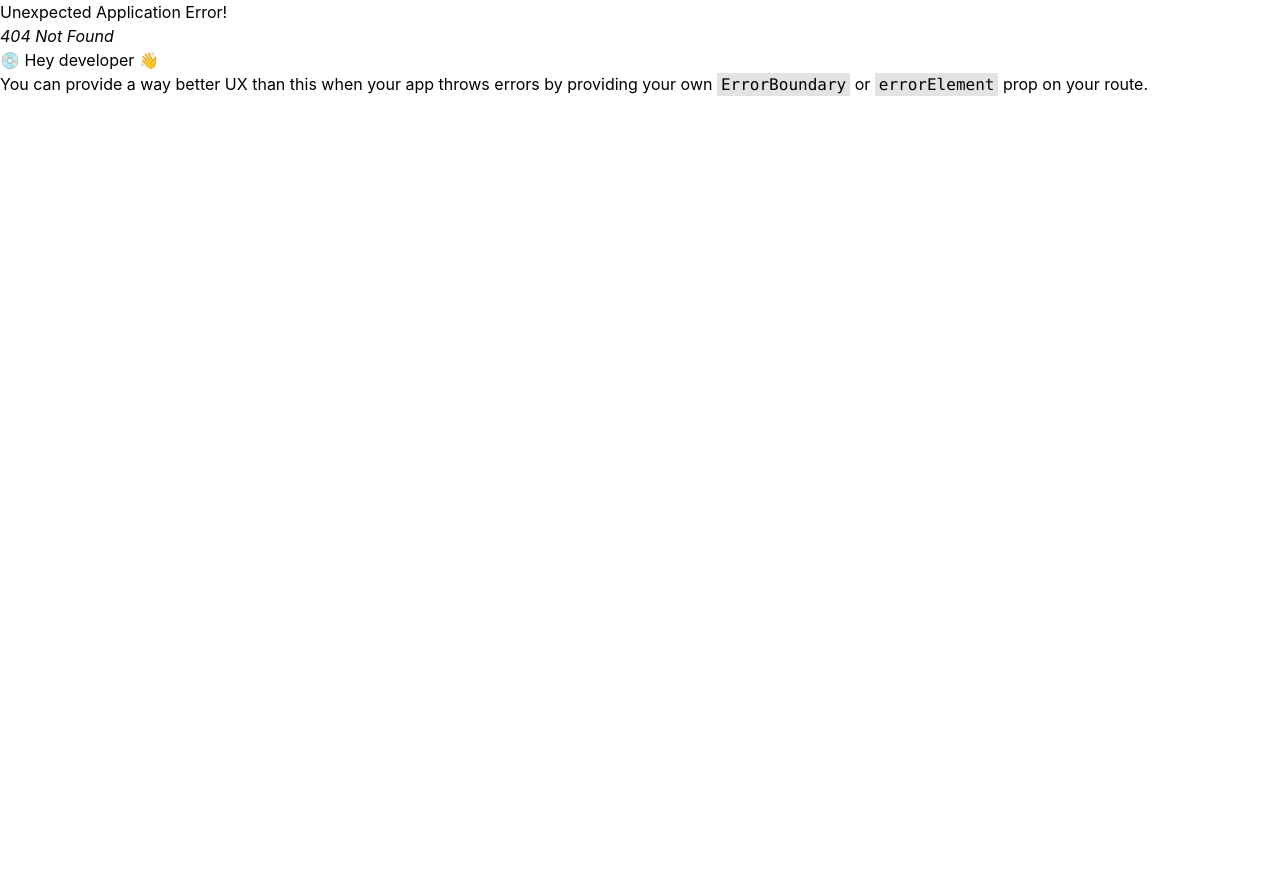
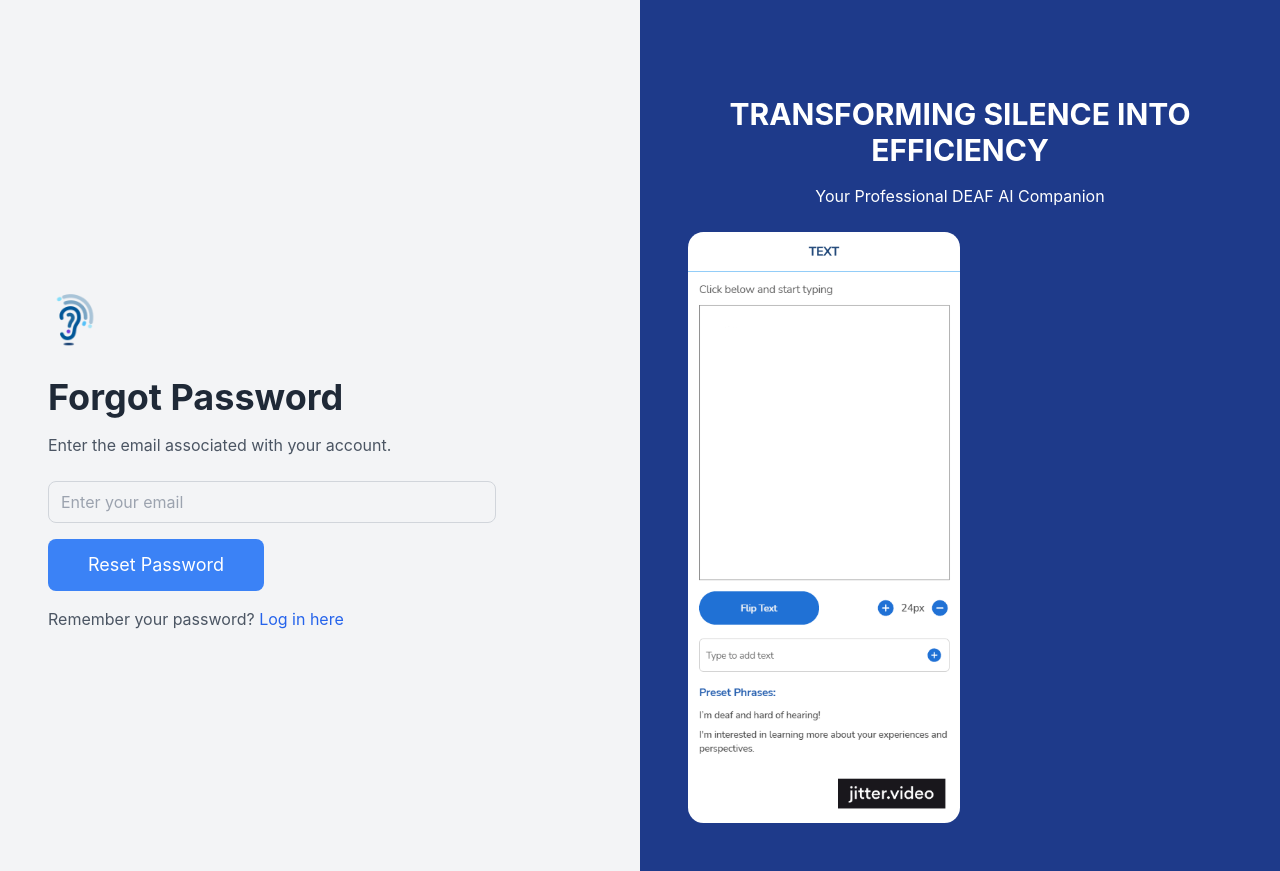
Before and after one commit to anaikarsaad/beaware, a React (Create React App) app: page /forgot-password in a window 1280 px wide. Before the commit this address had no page. Before the commit the page ends 800 px from the top, so only its background shows below. Built offline with nearby package versions, Linux system fonts and the light colour scheme.

Commit message:
forget-password
the fire base stuff works
there needs to be some more changes made regarding design specially

```diff
--- a/package.json
+++ b/package.json
@@ -14,7 +14,7 @@
     "@uiw/react-color-circle": "^2.0.6",
     "color-picker": "^0.0.1",
     "dom": "^0.0.3",
-    "firebase": "^10.8.0",
+    "firebase": "^10.8.1",
     "primereact": "^10.5.0",
     "react": "^18.2.0",
     "react-dom": "^18.2.0",
--- a/src/App.tsx
+++ b/src/App.tsx
@@ -13,6 +13,7 @@ import Admin from './pages/Admin';
 import OnboardingPage from './pages/Onboarding-page';
 import SignUpPage from './pages/Sign-up-page';
 import LoginPage from './pages/login-page'
+import ForgotPassword from './pages/Forgot-Password';
 
 const App: React.FC = () => {
 const check:boolean = false;
@@ -23,6 +24,7 @@ const check:boolean = false;
       <Route path='/onboarding' element={<OnboardingPage/>}/>
       <Route path='/login' element={<LoginPage/>}/>
       <Route path='/signup' element={<SignUpPage/>}/>
+      <Route path="/forgot-password" element={<ForgotPassword />} />
     <Route
     path='/admin'
     element={<Admin/>}
--- /dev/null
+++ b/src/pages/Forgot-Password.tsx
@@ -0,0 +1,99 @@
+import React, { useState } from 'react';
+import { useNavigate } from 'react-router-dom';
+import { getAuth, sendPasswordResetEmail } from 'firebase/auth';
+import LogoImage from '../images/Logo.png'; // Update with your actual path
+import MainImage from '../images/Unnamed-file 1.svg'; // Update with your actual path
+
+const ForgotPassword: React.FC = () => {
+  const [email, setEmail] = useState('');
+  const [isResetEmailSent, setIsResetEmailSent] = useState(false);
+  const navigate = useNavigate();
+
+
+  const handleForgotPassword = async () => {
+    const auth = getAuth();
+
+    try {
+      await sendPasswordResetEmail(auth, email);
+      setIsResetEmailSent(true);
+    } catch (error) {
+      console.error('Error sending reset email:', error);
+    }
+  };
+
+  return (
+    <div className="flex flex-col lg:flex-row min-h-screen">
+      {/* Left Column */}
+      <div className="w-full lg:w-1/2 flex flex-col justify-start lg:justify-center items-center lg:items-start px-6 lg:px-12 py-8 lg:py-12 lg:pt-24 bg-gray-100">
+        <img src={LogoImage} alt="Logo" className="h-16 mb-6" />
+
+        <h1 className="text-3xl lg:text-4xl font-bold text-gray-800 mb-4">
+          Forgot Password
+        </h1>
+
+        <p className="text-gray-600 mb-4">
+          Enter the email associated with your account.
+        </p>
+
+        {isResetEmailSent ? (
+          <div className="text-gray-600 mb-4">
+            An email has been sent to {email}. Please check your inbox to reset your password.
+          </div>
+        ) : (
+          <form className="w-full max-w-md mt-2">
+            <div className="mb-4">
+              <input
+                type="email"
+                id="email"
+                name="email"
+                value={email}
+                onChange={(e) => setEmail(e.target.value)}
+                placeholder="Enter your email"
+                className="w-full bg-gray-100 rounded-lg border border-gray-300 focus:ring-blue-500 focus:border-blue-500 text-base outline-none text-gray-700 py-1 px-3 leading-8 transition-colors duration-200 ease-in-out"
+                required
+              />
+            </div>
+
+            <button
+              type="button"
+              onClick={handleForgotPassword}
+              className="text-white bg-blue-500 border-0 py-3 px-10 focus:outline-none hover:bg-blue-600 rounded-lg text-lg"
+            >
+              Reset Password
+            </button>
+          </form>
+        )}
+
+        <div className="mt-4">
+          <p className="text-gray-600">
+            Remember your password?{' '}
+            <button
+              onClick={() => navigate('/login')}
+              className="text-blue-600 hover:underline focus:outline-none"
+            >
+              Log in here
+            </button>
+          </p>
+        </div>
+      </div>
+
+      {/* Right Column */}
+      <div className="w-full lg:w-1/2 bg-blue-900 flex justify-center items-center px-8 py-8 lg:px-12 lg:py-12 lg:pt-24">
+        <div className="text-center">
+          <h1 className="text-white text-2xl lg:text-3xl font-bold mb-4">
+            TRANSFORMING SILENCE INTO EFFICIENCY
+          </h1>
+          <p className="text-white mb-6">Your Professional DEAF AI Companion</p>
+          <img
+            src={MainImage}
+            alt="Main Illustration"
+            className="w-3/4 lg:w-1/2 max-w-lg"
+            style={{ maxWidth: '500px' }}
+          />
+        </div>
+      </div>
+    </div>
+  );
+};
+
+export default ForgotPassword;
--- a/src/pages/Sign-up-page.tsx
+++ b/src/pages/Sign-up-page.tsx
@@ -1,12 +1,12 @@
 import React, { useState, useEffect } from 'react';
 import { useNavigate } from 'react-router-dom';
-import { getAuth, createUserWithEmailAndPassword, GoogleAuthProvider,  signInWithPopup,
-  OAuthProvider,  } from 'firebase/auth';
 import { app } from '../firebase'; // Ensure you have this Firebase configuration file
 import LogoImage from '../images/Logo.png'; // Update with your actual path
 import MainImage from '../images/Unnamed-file 1.svg'; // Update with your actual path
 import GoogleLogo from '../images/google-logo.png'; // Add your Google logo SVG path
 import AppleLogo from '../images/apple-logo.png';
+import { getAuth, createUserWithEmailAndPassword, GoogleAuthProvider, signInWithPopup, OAuthProvider } from 'firebase/auth';
+
 
 const SignUpPage: React.FC = () => {
   const [formData, setFormData] = useState({
```
Also changed, not shown: 1 other file (tests, documents, lock files or other folders).
